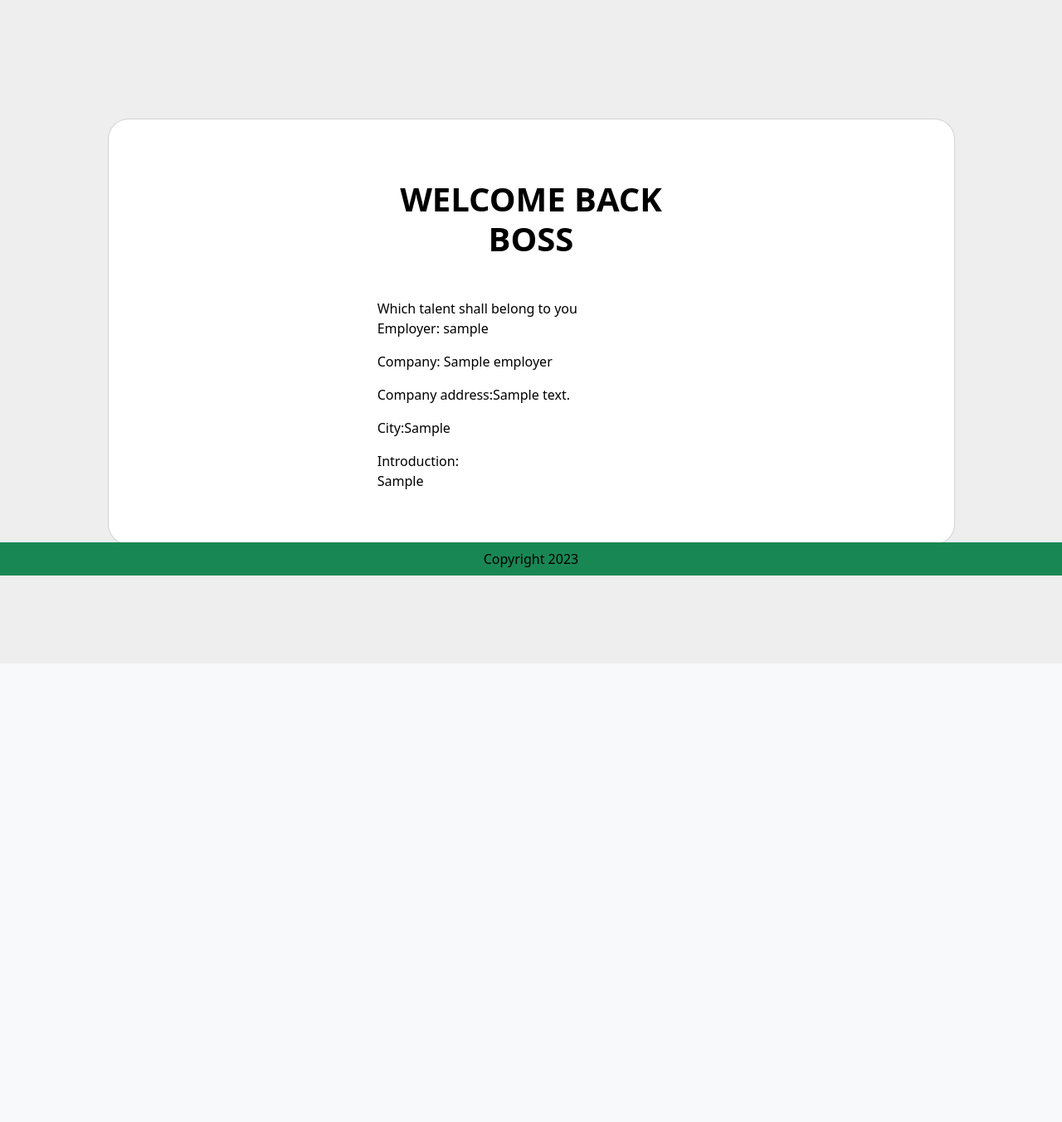
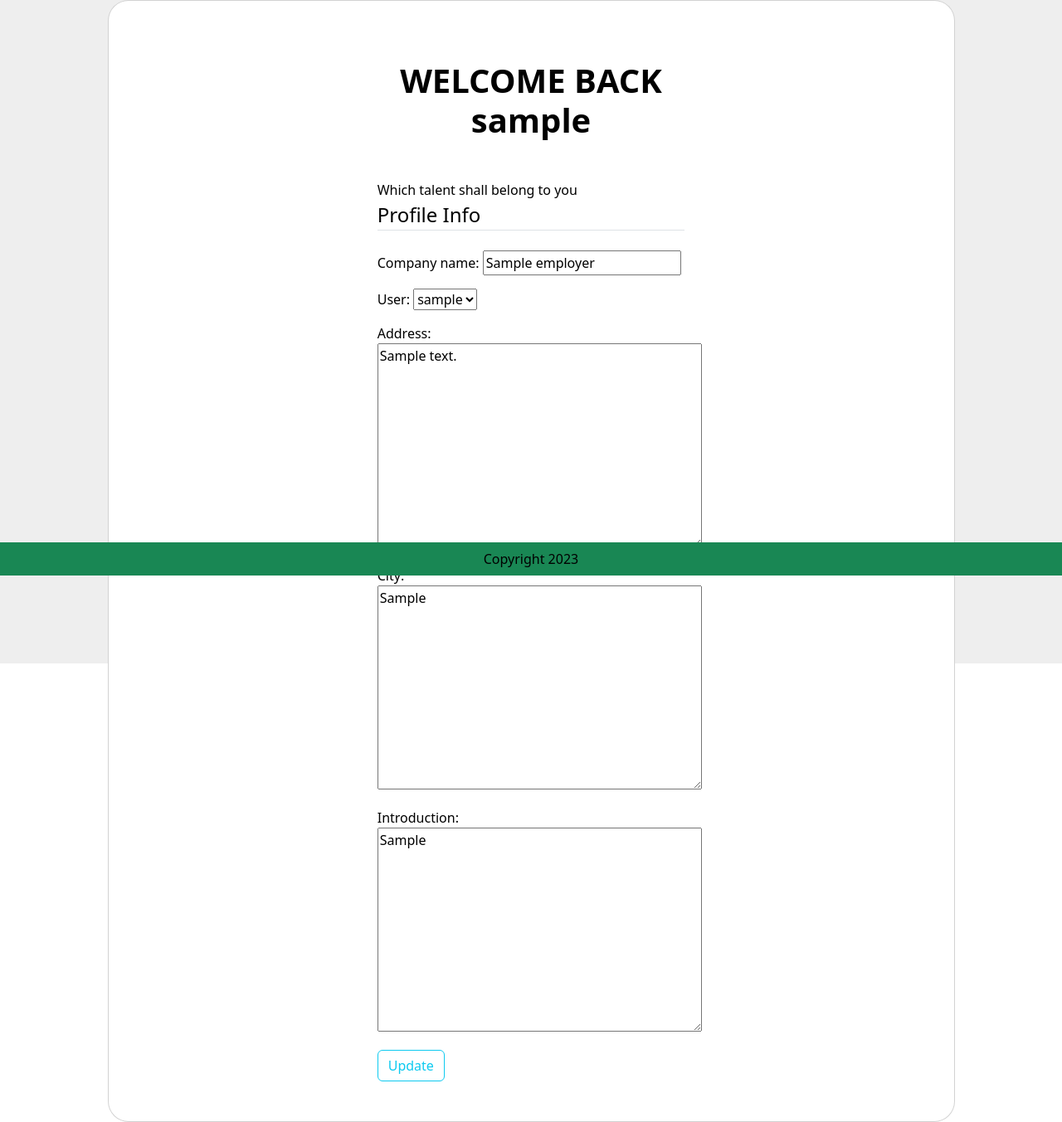
Before and after one commit to 21127221-voduyanh/intro2se-21clc08-group6, a Django app: page /profileE/ in a window 1280 px wide. Shown: the part 106-1459 px from the top of the page at 83% size. Before the commit the page ends 800 px from the top, so only its background shows below. Run offline with Django 4.2, Linux system fonts and the light colour scheme; a user stored in the database is signed in; tables that the repository leaves empty hold one stand-in row (values such as "Sample post").

Commit message:
update profile

```diff
--- /dev/null
+++ b/app/form.py
@@ -0,0 +1,12 @@
+from django import forms
+from app.models import Job_finder,Employer
+
+class EUpdateForm(forms.ModelForm):
+    class Meta:
+        model = Employer
+        fields = ['company_name', 'user', 'address', 'city', 'introduction']
+
+class JFUpdateForm(forms.ModelForm):
+    class Meta:
+        model = Job_finder
+        fields = ['user', 'address', 'city', 'introduction']
--- a/app/models.py
+++ b/app/models.py
@@ -15,6 +15,9 @@ class Job_finder(models.Model):
     city=models.TextField()
     date_of_birth=models.TextField()
     introduction=models.TextField()
+    def save(self):
+        super().save()
+
 
 
 class Employer(models.Model):
@@ -23,3 +26,5 @@ class Employer(models.Model):
     address=models.TextField()
     city=models.TextField()
     introduction=models.TextField()
+    def save(self):
+        super().save()
--- a/app/templates/app/profileE.html
+++ b/app/templates/app/profileE.html
@@ -21,14 +21,19 @@
                   <div class="row justify-content-center">
                     <div class="col-md-10 col-lg-6 col-xl-5 order-2 order-lg-1">
 
-                      <p class="text-center h1 fw-bold mb-5 mx-1 mx-md-4 mt-4">WELCOME BACK BOSS</p>
+                      <p class="text-center h1 fw-bold mb-5 mx-1 mx-md-4 mt-4">WELCOME BACK {{user.username}}</p>
                       Which talent shall belong to you
 
-                      <p>Employer: {{user.username}}</p>
-                      <p>Company: {{em.company_name}}</p>
-                      <p>Company address:{{em.address}}</p>
-                      <p>City:{{em.city}}</p>
-                      <p>Introduction: <br>{{em.introduction}}</p>
+                      <form method="POST" enctype="multipart/form-data">
+                        {% csrf_token %}
+                        <fieldset class="form-group">
+                            <legend class="border-bottom mb-4">Profile Info</legend>
+                            {{ u_form.as_p }}
+                        </fieldset>
+                        <div class="form-group">
+                            <button class="btn btn-outline-info" type="submit">Update</button>
+                        </div>
+                      </form>
     </body>
 </html>
 {% endblock main-content %}
--- a/app/urls.py
+++ b/app/urls.py
@@ -13,5 +13,4 @@ urlpatterns = [
     path('profileJF/', views.profileJF, name='profileJF'),
     path('settings/',views.settings, name='settings'),
     path('logout', views.logout_user, name='logout'),
-    path('edit', views.edit, name='edit'),
 ]
--- a/app/views.py
+++ b/app/views.py
@@ -3,6 +3,7 @@ from django.http import HttpResponse
 from app.models import Employer, Job_finder, User
 from django.contrib import messages
 from django.contrib.auth import authenticate, login as auth_login, logout
+from app.form import EUpdateForm, JFUpdateForm
 # Create your views here.
 
 def home(request):
@@ -118,28 +119,35 @@ def logout_user(request):
 
 def profileJF(request):
     user = request.user
+    if request.method == 'POST':
+        u_form = JFUpdateForm(request.POST, instance=user.job_finder)
+        if u_form.is_valid():
+            u_form.save()
+            messages.success(request, f'Your account has been updated!')
+            return redirect('profileJF')
+
+    else:
+        u_form = JFUpdateForm(instance=user.job_finder)
+
     jf = Job_finder.objects.get(user=user)
-    context = {'user':user,'jf': jf}
+    context = {'user':user,'jf': jf, 'u_form': u_form}
     return render(request, 'app/profileJF.html', context)
 
 def profileE(request):
     user = request.user
+    if request.method == 'POST':
+        u_form = EUpdateForm(request.POST, instance=user.employer)
+        if u_form.is_valid():
+            u_form.save()
+            messages.success(request, f'Your account has been updated!')
+            return redirect('profileE')
+
+    else:
+        u_form = EUpdateForm(instance=user.employer)
+
     em = Employer.objects.get(user=user)
-    context = {'user':user,'em': em}
+    context = {'user':user,'em': em, 'u_form': u_form}
     return render(request, 'app/profileE.html', context)
-
-def edit(request):
-    user=request.user
-    if user is not None and user.is_jobfinder:
-        jf=Job_finder.objects.get(user=user)
-        context = {'user':user,'jf': jf}
-
-        return render(request, 'app/edit.html', context)
-    elif user is not None and user.is_employer:
-        em = Employer.objects.get(user=user)
-        context = {'user':user,'em': em}
-
-        return render(request, 'app/edit.html', context)
 
 def settings(request):
     if request.method == 'POST':
```
Also changed, not shown: app/templates/app/profileJF.html (+11 -6 lines), app/templates/app/edit.html (deleted).
